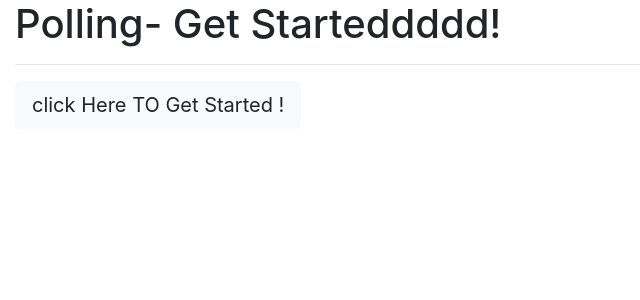
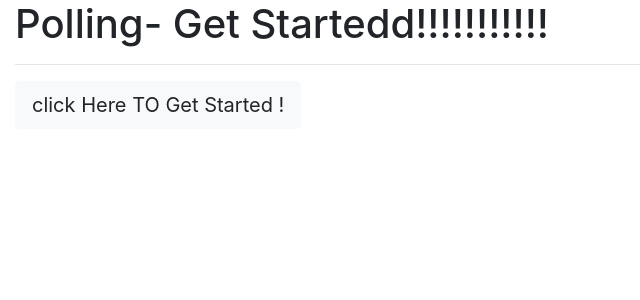
Before and after one commit to gopal-py07/CI-CD-Python-Django-Poll-App-Docker-Kubernet-minikube-, a Django app: page /home/ in a window 1280 px wide. Shown: the part 56-356 px from the top of the page, without its empty margins (0-640 px from the left). Run offline with Django 4.2, Linux system fonts and the light colour scheme; some libraries are stand-ins or nearby versions.

Commit message:
updateed

```diff
--- a/templates/index.html
+++ b/templates/index.html
@@ -7,7 +7,7 @@
     <div class="row">
         <div class="col">
             <div id="home-content">
-                <h1>Polling- Get Starteddddd!</h1>
+                <h1>Polling- Get Startedd!!!!!!!!!!!</h1>
                 <hr>
                 <a class="btn btn-light btn-lg" href="{% url 'polls:list' %}" role="button">
                     click Here TO Get Started !</a>
```
